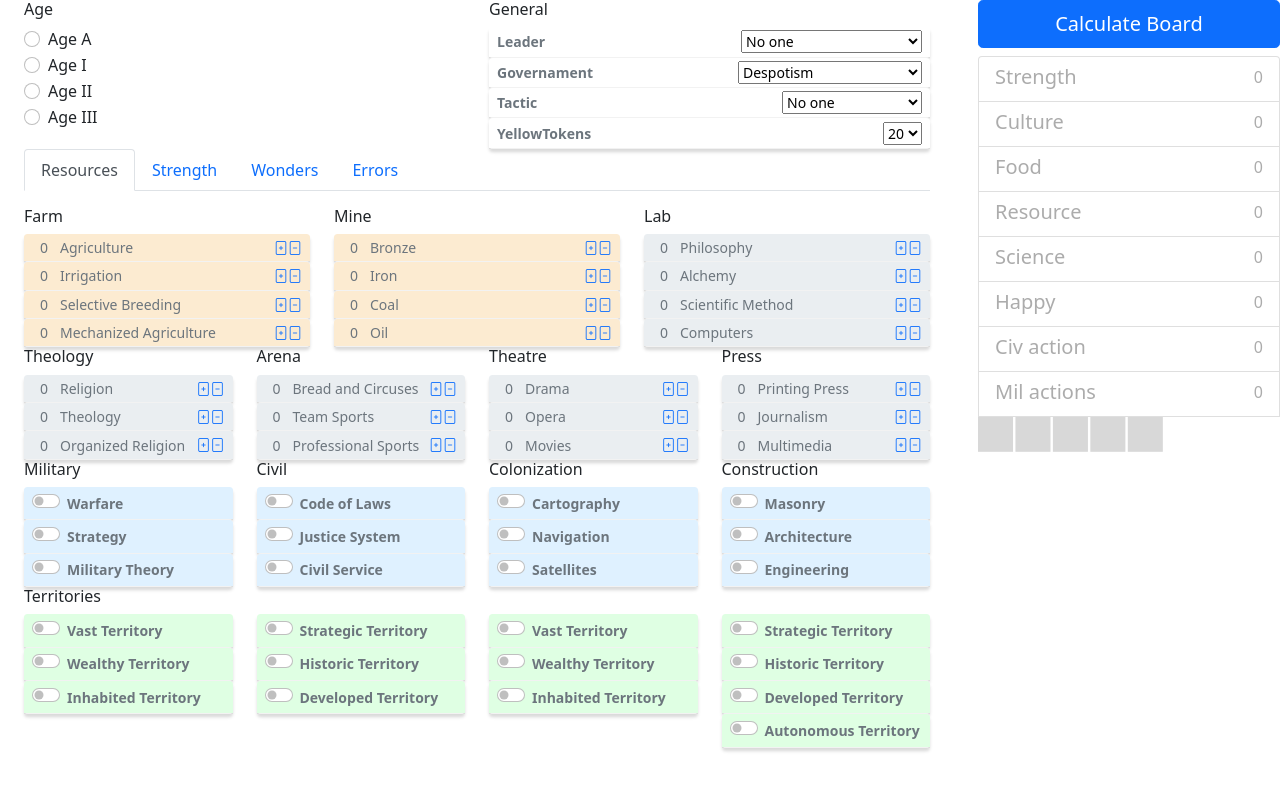
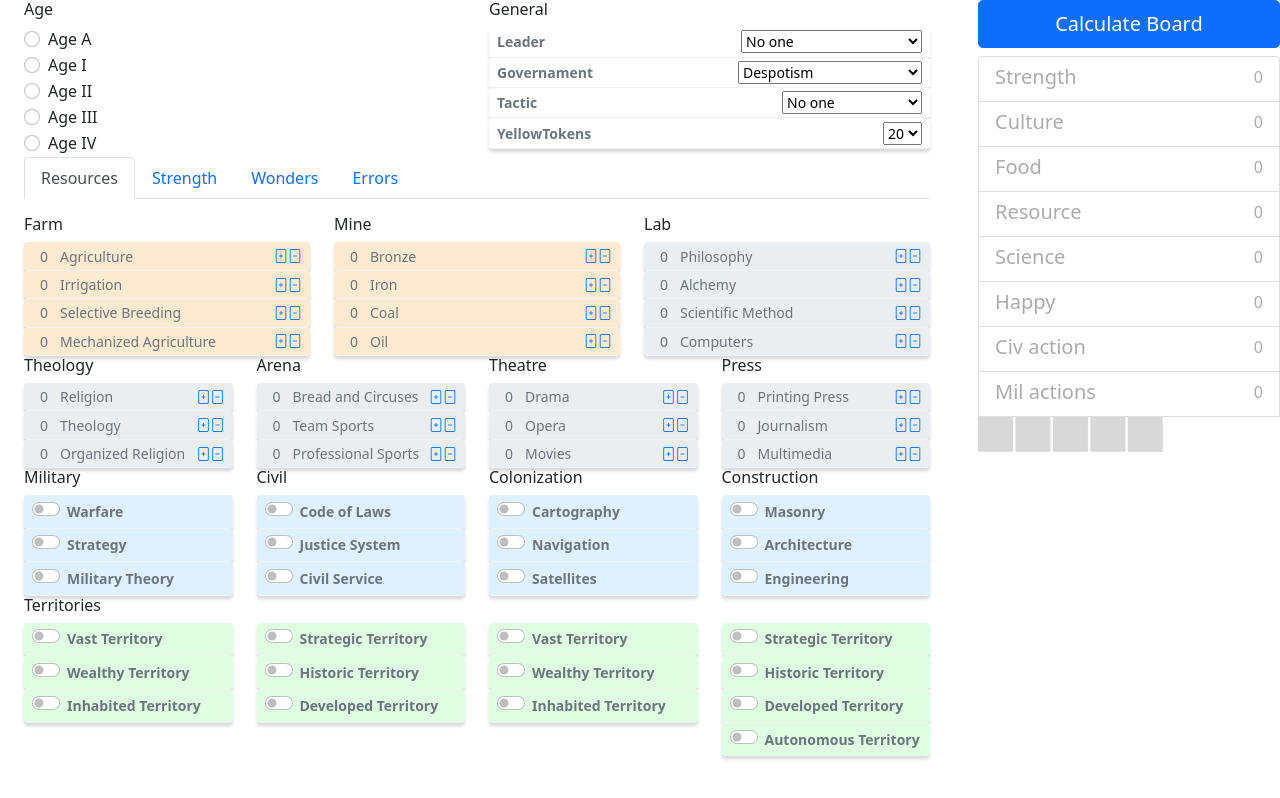
Before and after one commit to dragopi/TTA, a React (Create React App) app: page / in a window 1280 px wide. Built offline with nearby package versions, Linux system fonts and the light colour scheme.

Commit message:
Add AgeIV to FilterAge

```diff
--- a/src/TTAUI.tsx
+++ b/src/TTAUI.tsx
@@ -383,6 +383,15 @@ export class FilterAge extends React.Component<FLeadersProps, FLeadersState> {
                                     Age III
                                 </label>
                             </div>
+                            <div className="form-check">
+                                <input className="form-check-input" type="radio" name="age" onClick={
+                                        (e: React.FormEvent<HTMLInputElement>) =>
+                                            context.setValues({ ["age"]: 4 })
+                                        } />
+                                <label className="form-check-label" htmlFor="flexRadioDefault2">
+                                    Age IV
+                                </label>
+                            </div>
                         </div>
                 )}
                 </FormContext.Consumer>
```
